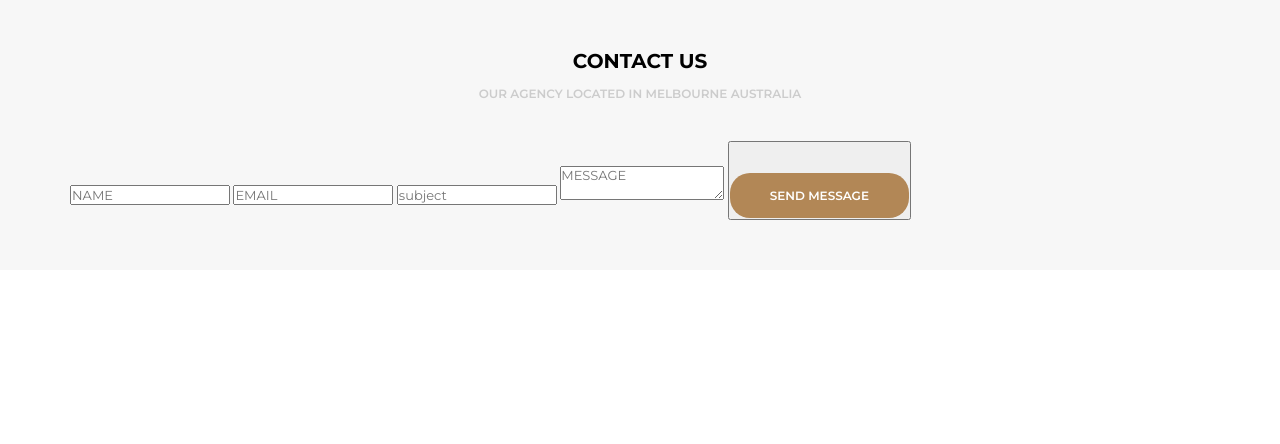
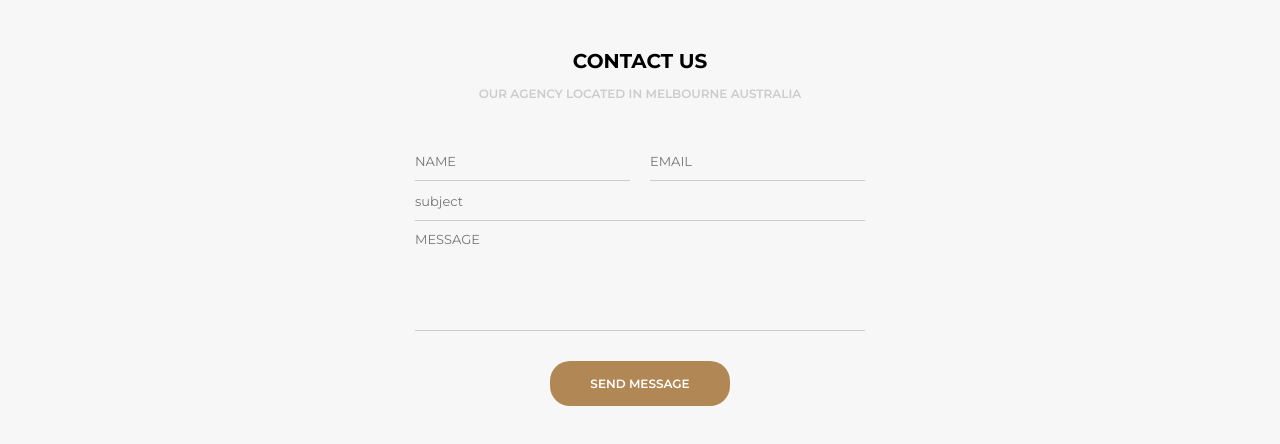
Before and after one commit to RenanSaravalli/awax-project, a plain HTML site: page index.html in a window 1280 px wide. Shown: the part 5552-5996 px from the top of the page. Before the commit the page ends 5822 px from the top, so only its background shows below. Drawn offline with Linux system fonts and the light colour scheme.

Commit message:
feat: create area contact us

```diff
--- a/assets/css/style.css
+++ b/assets/css/style.css
@@ -722,3 +722,35 @@ header {
 }
 
 /* CSS CONTACT US */
+
+.section-contact-us {
+    max-width: 450px;
+    margin: auto;
+    text-align: center;
+}
+
+.section-contact-us input[type="text"],
+.section-contact-us input[type="email"],
+.section-contact-us textarea {
+    display: block;
+    width: 100%;
+    height: 40px;
+    border: none;
+    background: transparent;
+    outline: 0;
+    border-bottom: 1px solid #CCCCCC;
+}
+
+.section-contact-us textarea {
+    height: 100px;
+    resize: none;
+    margin-top: 10px;
+}
+
+.section-contact--split {
+    display: flex;
+}
+
+.section-contact--split input[type="text"] {
+    margin-right: 20px;
+}
--- a/index.html
+++ b/index.html
@@ -714,9 +714,11 @@
         <div class="section-body">
           <div class="section-contact-us">
             <form action="post">
-              <input type="text" name="name" id="name" placeholder="NAME" />
+              <div class="section-contact--split">
+                <input type="text" name="name" id="name" placeholder="NAME" />
 
-              <input type="email" name="mail" id="mail" placeholder="EMAIL" />
+                <input type="email" name="mail" id="mail" placeholder="EMAIL" />
+              </div>
 
               <input
                 type="text"
@@ -730,10 +732,12 @@
                 id="message"
                 placeholder="MESSAGE"
               ></textarea>
-
-              <button type="submit">
-                <a href="#" class="button">SEND MESSAGE</a>
-              </button>
+              <input
+                type="submit"
+                value="SEND MESSAGE"
+                class="button"
+                style="border: none; cursor: pointer"
+              />
             </form>
           </div>
         </div>
```
